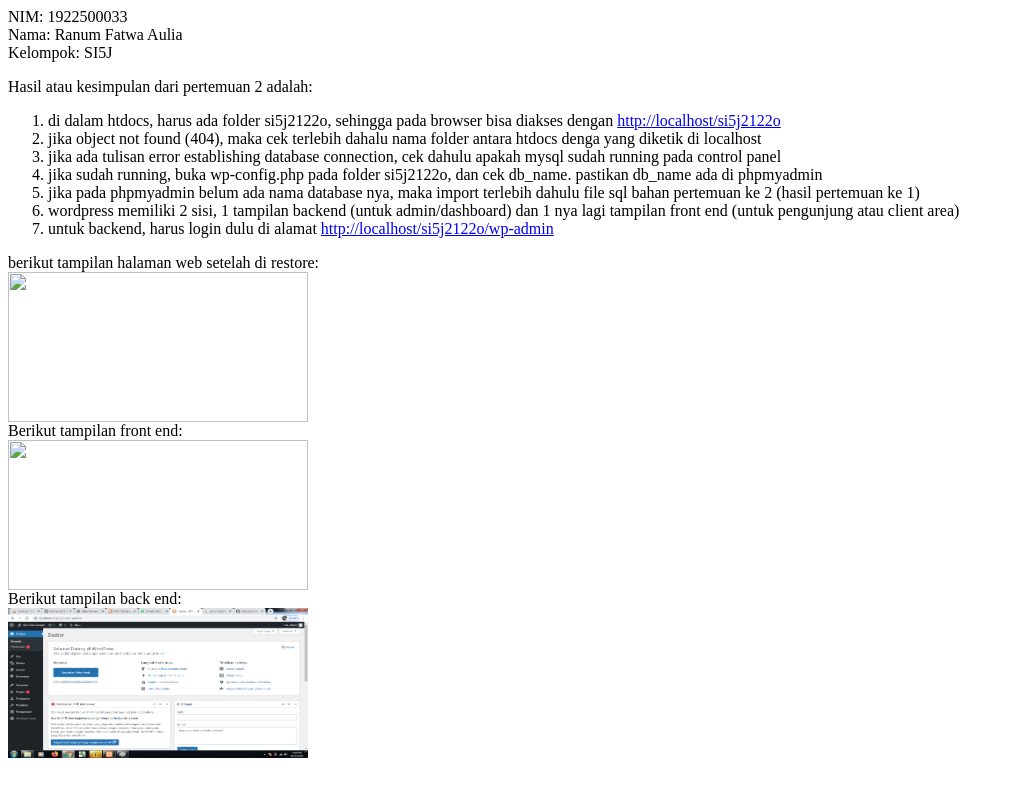
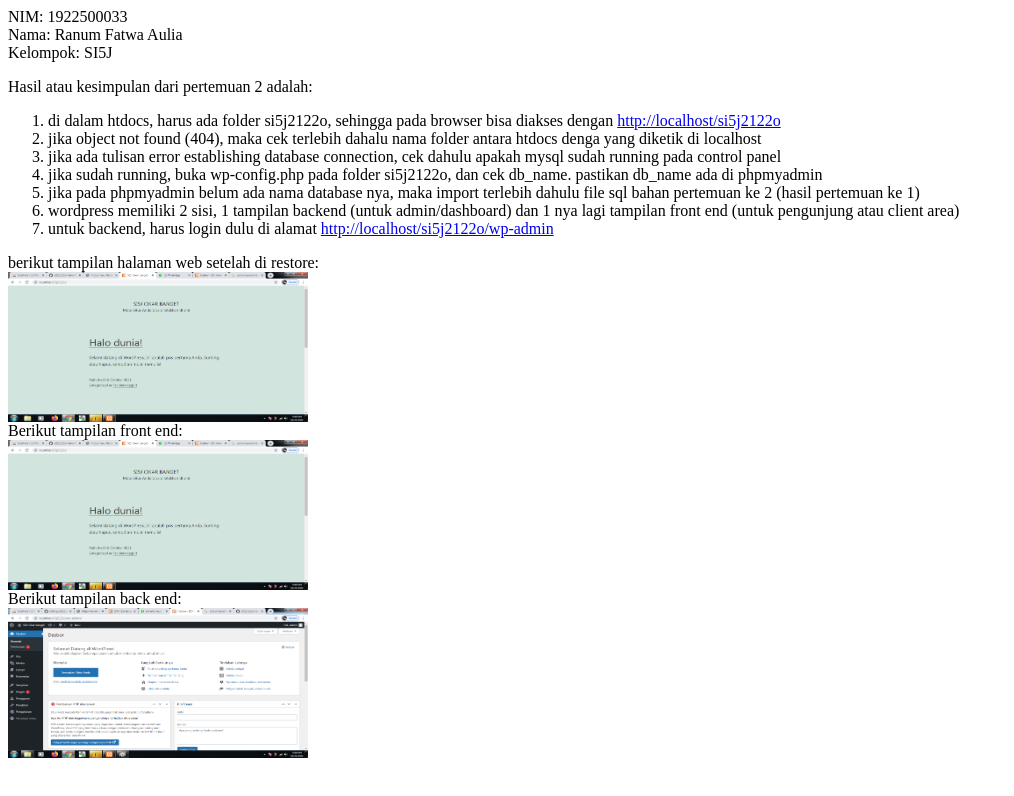
Before and after one commit to ranumfatwa033/si5j2122o, a plain HTML site: page 2/index.html in a window 1280 px wide. Shown: the whole page, without its empty margins (0-1014 px from the left). Drawn offline with Linux system fonts and the light colour scheme.

Commit message:
Update index.html

```diff
--- a/2/index.html
+++ b/2/index.html
@@ -15,10 +15,10 @@ Kelompok: SI5J<br>
 </ol>
 
 berikut tampilan halaman web setelah di restore:<br>
-<a href="pert 2.png" target="_blank"><img src="mulai.png" width="300px" height="150px"></a>
+<a href="pert 2.png" target="_blank"><img src="pert 2.png" width="300px" height="150px"></a>
 <br>
 Berikut tampilan front end:<br>
-<a href="mulai.png" target="_blank"><img src="mulai.png" width="300px" height="150px"></a>
+<a href="pert 2.png" target="_blank"><img src="pert 2.png" width="300px" height="150px"></a>
 <br>
 Berikut tampilan back end:<br>
 <a href="admin.png" target="_blank"><img src="admin.png" width="300px" height="150px"></a>
```
